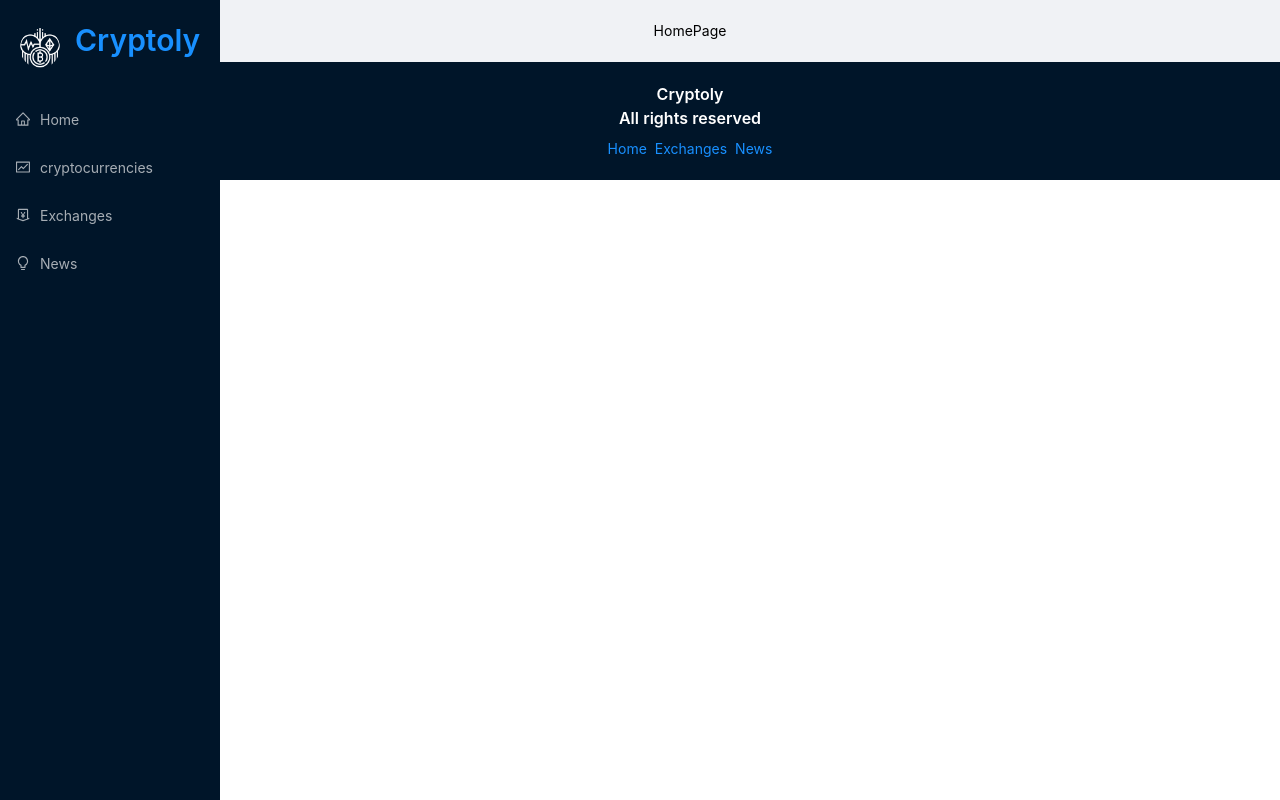
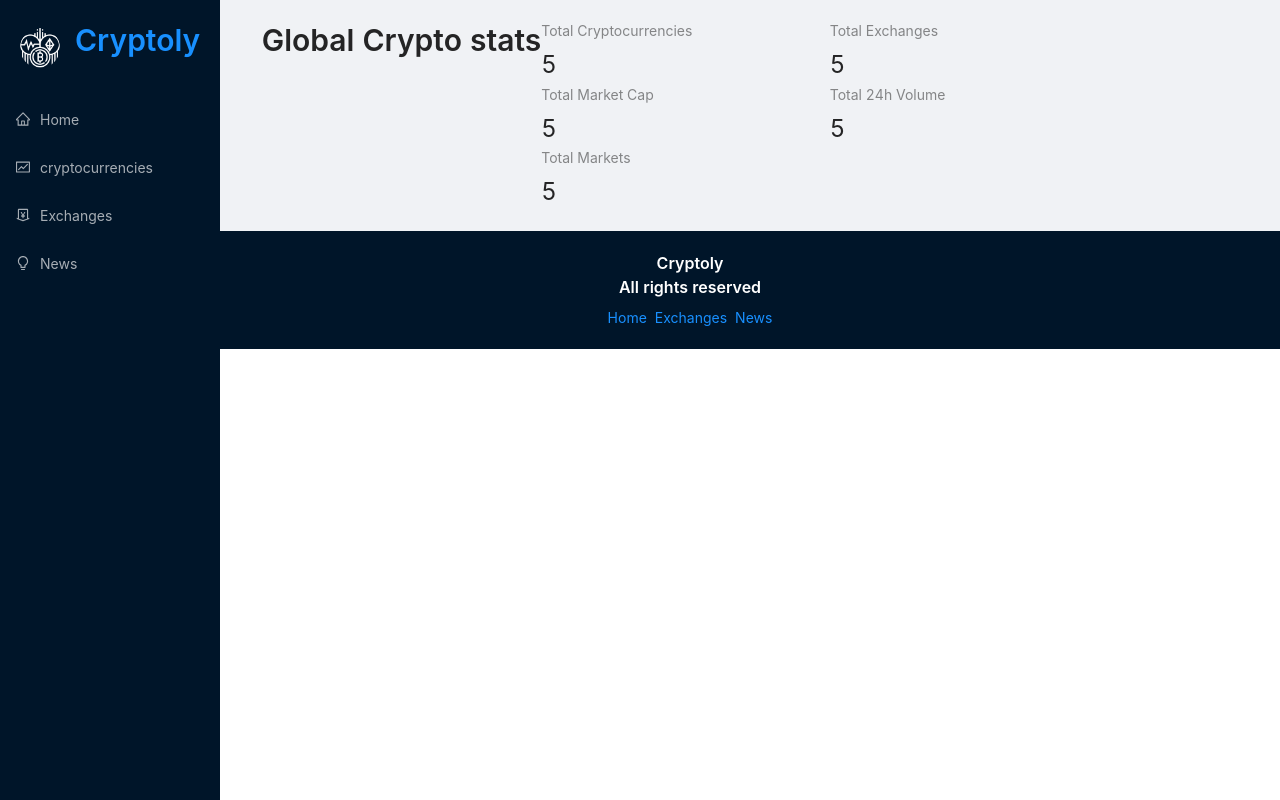
Before and after one commit to preetchani/cryptoly, a React (Create React App) app: page / in a window 1280 px wide. Shown: the top 800 px of the page. Built offline with nearby package versions, Linux system fonts and the light colour scheme.

Commit message:
Home page component start

```diff
--- a/src/components/HomePage.jsx
+++ b/src/components/HomePage.jsx
@@ -1,10 +1,22 @@
 import React from 'react';
+import { Typography, Row, Col, Statistic } from 'antd';
+
 
 const HomePage = () => {
     return (
-        <div>
-            HomePage
-        </div>
+       <>
+       <Typography.Title level={2} className="heading">
+           Global Crypto stats
+       </Typography.Title>
+
+       <Row>
+           <Col span={12}><Statistic title="Total Cryptocurrencies" value="5"/></Col>
+           <Col span={12}><Statistic title="Total Exchanges" value="5"/></Col>
+           <Col span={12}><Statistic title="Total Market Cap" value="5"/></Col>
+           <Col span={12}><Statistic title="Total 24h Volume" value="5"/></Col>
+           <Col span={12}><Statistic title="Total Markets" value="5"/></Col>
+       </Row>
+       </>
     )
 }
 
```
